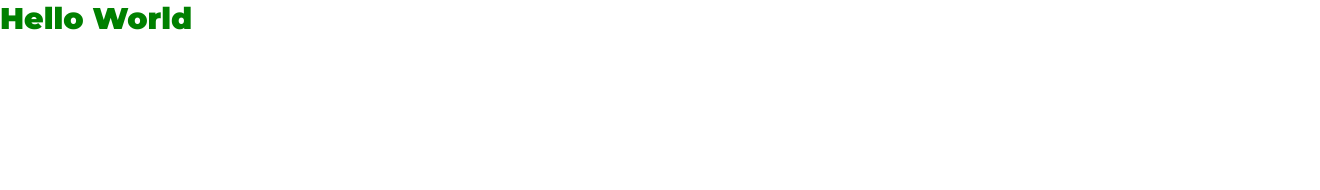
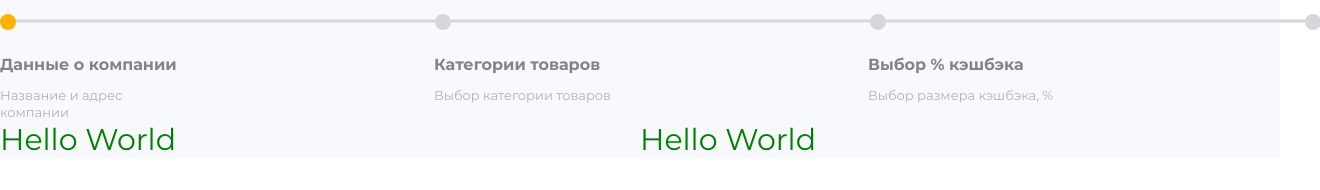
Before and after one commit to IvanWeber/site-section-project, a website: page source/index.html in a window 1280 px wide. Shown: the whole page, 1320 px wide, since content can reach past the window. Drawn offline with nearby package versions, Linux system fonts and the light colour scheme; files that its build step writes are made by us from their sources.

Commit message:
Сделана секция прогресс-бара

```diff
--- a/source/index.html
+++ b/source/index.html
@@ -9,7 +9,29 @@
 </head>
 <body>
   <main class="main">
-    <section class="main__section">Hello World</section>
+    <div class="container">
+      <section class="main__section progress-bar">
+        <h2 class="progress-bar__heading  visually-hidden">Полоса заполнения данных</h2>
+        <div class="progress-bar__item company-data-item">
+          <h3 class="progress-bar__item-heading">Данные о компании</h3>
+          <p class="progress-bar__item-par">Название и адрес компании</p>
+        </div>
+        <div class="progress-bar__item category-item">
+          <h3 class="progress-bar__item-heading">Категории товаров</h3>
+          <p class="progress-bar__item-par">Выбор категории товаров</p>
+        </div>
+        <div class="progress-bar__item cashback-item">
+          <h3 class="progress-bar__item-heading">Выбор % кэшбэка</h3>
+          <p class="progress-bar__item-par">Выбор размера кэшбэка, %</p>
+        </div>
+      </section>
+      <section class="main__section cashback">
+        Hello World
+      </section>
+      <section class="main__section company-data">
+        Hello World
+      </section>
+    </div>
   </main>
 </body>
 </html>
--- a/source/sass/style.scss
+++ b/source/sass/style.scss
@@ -44,14 +44,71 @@ body {
   box-sizing: inherit;
 }
 
-h1 {
-  color: red;
+.container {
+  display: flex;
+  flex-wrap: wrap;
+  width: 1560px;
+  margin-left: auto;
+  margin-right: auto;
+}
+
+.visually-hidden {
+  position: absolute;
+  width: 1px;
+  height: 1px;
+  margin: -1px;
+  border: 0;
+  padding: 0;
+  clip: rect(0 0 0 0);
+  overflow: hidden;
 }
 
 .main {
+  display: flex;
+  background: #f8f9fc;
   &__section {
     color: green;
-    font-weight: 900;
     font-size: 30px;
   }
 }
+
+.progress-bar {
+  background: url("../img/ellipse-active.svg") 0 4px no-repeat, url("../img/ellipse-rest.svg") 435px 4px no-repeat, url("../img/ellipse-rest.svg") 870px 4px no-repeat, url("../img/ellipse-rest.svg") 1305px 4px no-repeat, url("../img/line.svg") 0 9px no-repeat;
+  display: flex;
+  width: 1320px;
+  min-height: 100px;
+  margin-top: 10px;
+  margin-left: auto;
+  margin-right: auto;
+
+  &__item {
+    width: 412px;
+    margin-top: 44px;
+    margin-right: 240px;
+  }
+
+  &__item-heading {
+    font-size: 16px;
+    margin-bottom: 11px;
+    line-height: 135.09%;
+    color: #838486;
+  }
+
+  &__item-par {
+    font-size: 13px;
+    line-height: 133.21%;
+    color: #B1B1B4;
+  }
+}
+
+.cashback-item {
+  margin-right: 258px;
+}
+
+.cashback {
+  width: 640px;
+}
+
+.company-data {
+  width: 640px;
+}
```
Also changed, not shown: build/css/style.min.css, build/img/ellipse-active.svg (added), build/img/ellipse-rest.svg (added), build/img/line.svg (added), build/index.html, source/img/ellipse-active.svg (added), source/img/ellipse-rest.svg (added), source/img/line.svg (added), source/sass/style.css, 2 other files.
